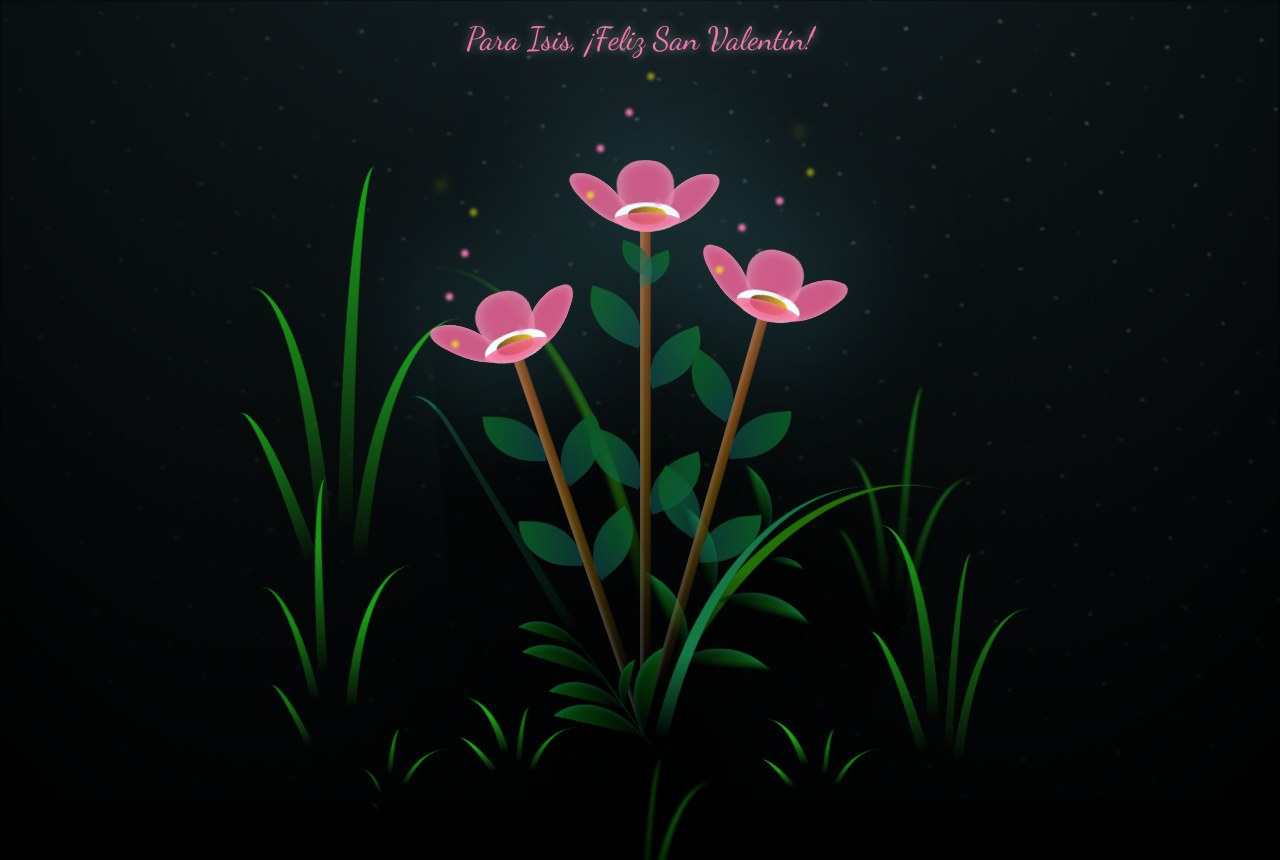
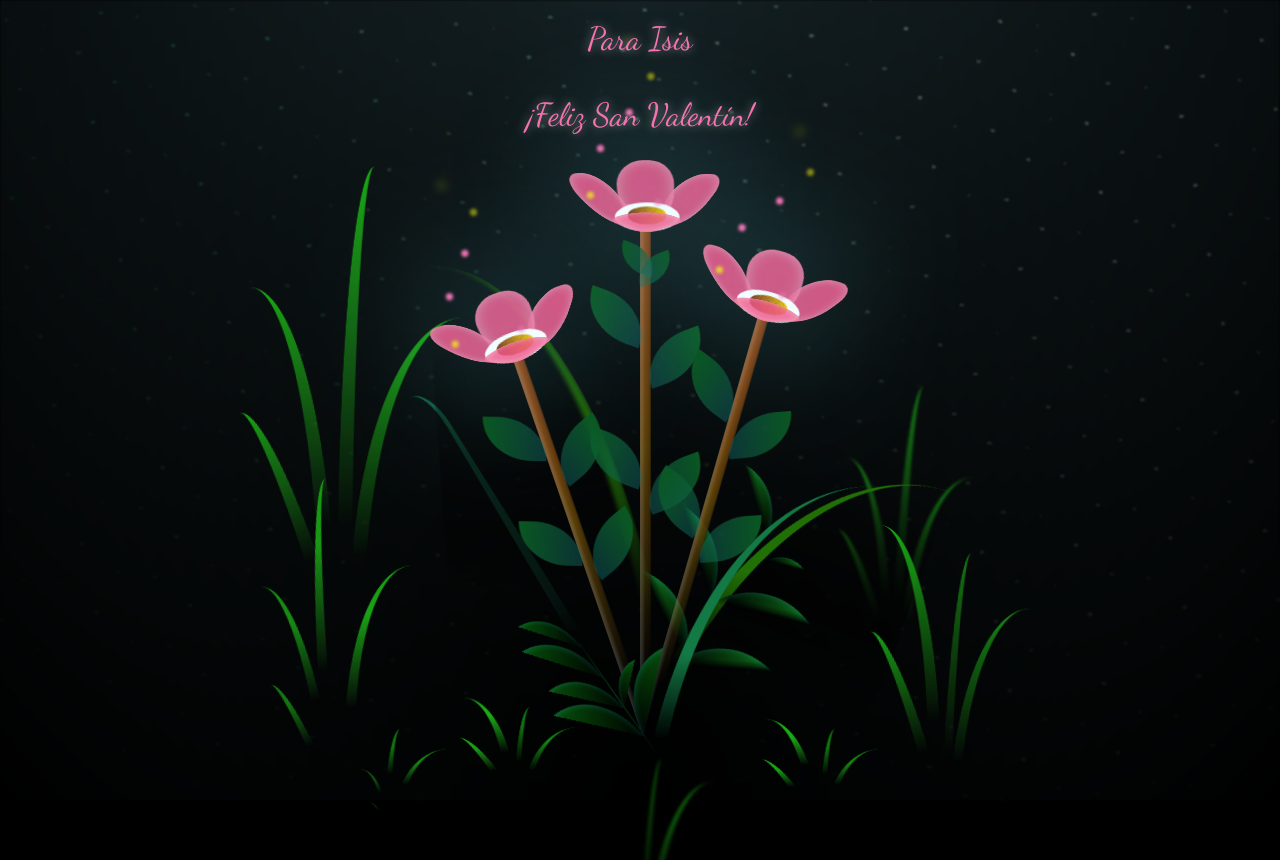
Before and after one commit to Marz270/Sorpresa, a plain HTML site: page index.html in a window 1280 px wide. Shown: the top 860 px of the page. Drawn offline with Linux system fonts and the light colour scheme.

Commit message:
detalles de texto

```diff
--- a/index.html
+++ b/index.html
@@ -8,7 +8,10 @@
     <title>flowers</title>
 </head>
 <body class="container">
-    <div class="text-overlay">Para Isis, ¡Feliz San Valentín!</div>
+    <div class="text-overlay">
+      <span style="display: block; text-align: center;">Para Isis</span>
+      <br>¡Feliz San Valentín!
+    </div>
     <div class="night"></div>
     <div class="flowers">
       <div class="flower flower--1">
```
